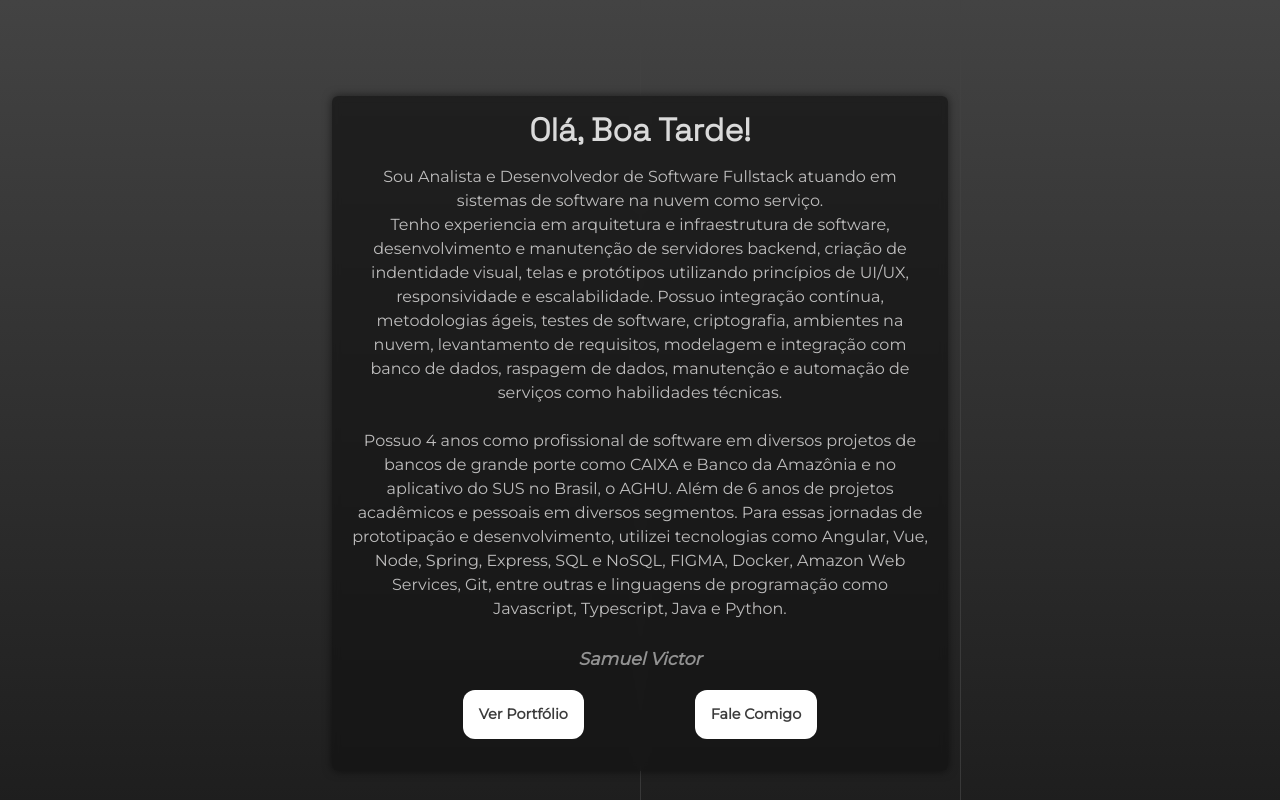
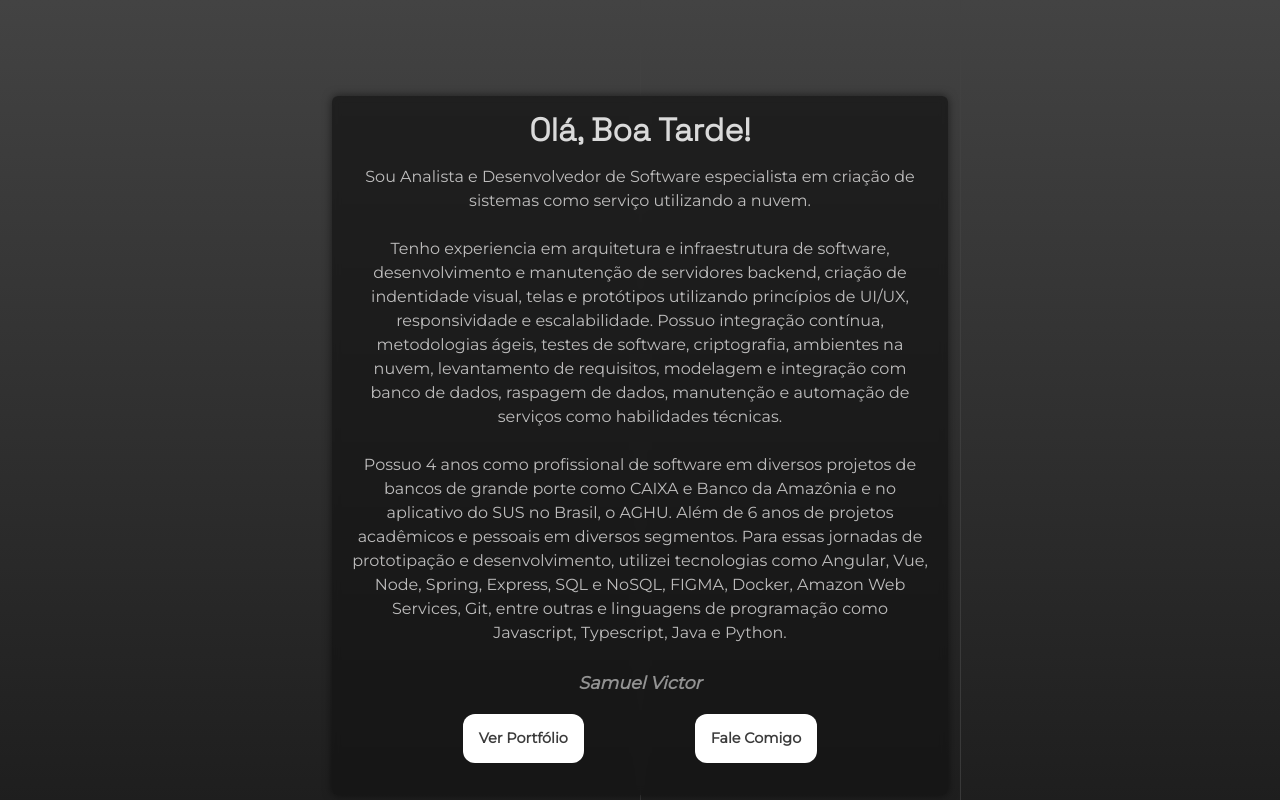
Before and after one commit to samuelvictorol/portfolio, an Angular app: page /sobre in a window 1280 px wide. Built offline with nearby package versions, Linux system fonts and the light colour scheme; a web font is replaced by a local one.

Commit message:
breve melhoriar textual sobree page

```diff
--- a/src/app/sobre/sobre.component.html
+++ b/src/app/sobre/sobre.component.html
@@ -3,7 +3,7 @@
         <div class="sobre-text animate__animated animate__fadeInDown">
             <h1 style="text-align:center">Olá, {{ saudacao }}!</h1>
             <p style="text-align:center;font-size:1rem">
-                Sou Analista e Desenvolvedor de Software Fullstack atuando em sistemas de software na nuvem como serviço.<br>
+                Sou Analista e Desenvolvedor de Software especialista em criação de sistemas como serviço utilizando a nuvem.<br><br>
                 Tenho experiencia em arquitetura e infraestrutura de software, desenvolvimento e manutenção de servidores backend, criação de indentidade visual, telas e protótipos utilizando princípios de UI/UX, responsividade e escalabilidade.
                 Possuo integração contínua, metodologias ágeis, testes de software, criptografia, ambientes na nuvem, levantamento de requisitos, modelagem e integração com banco de dados, raspagem de dados,
                 manutenção e automação de serviços como habilidades técnicas.
```
